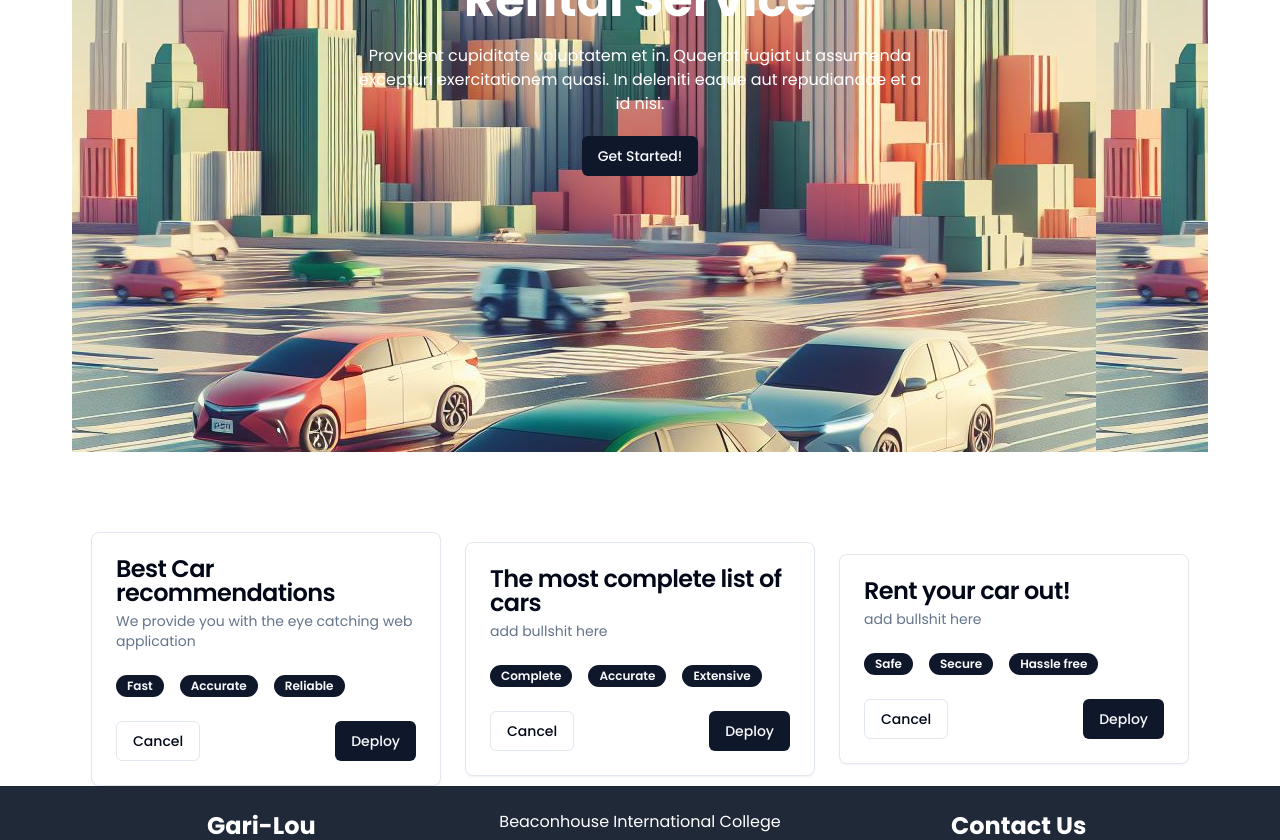
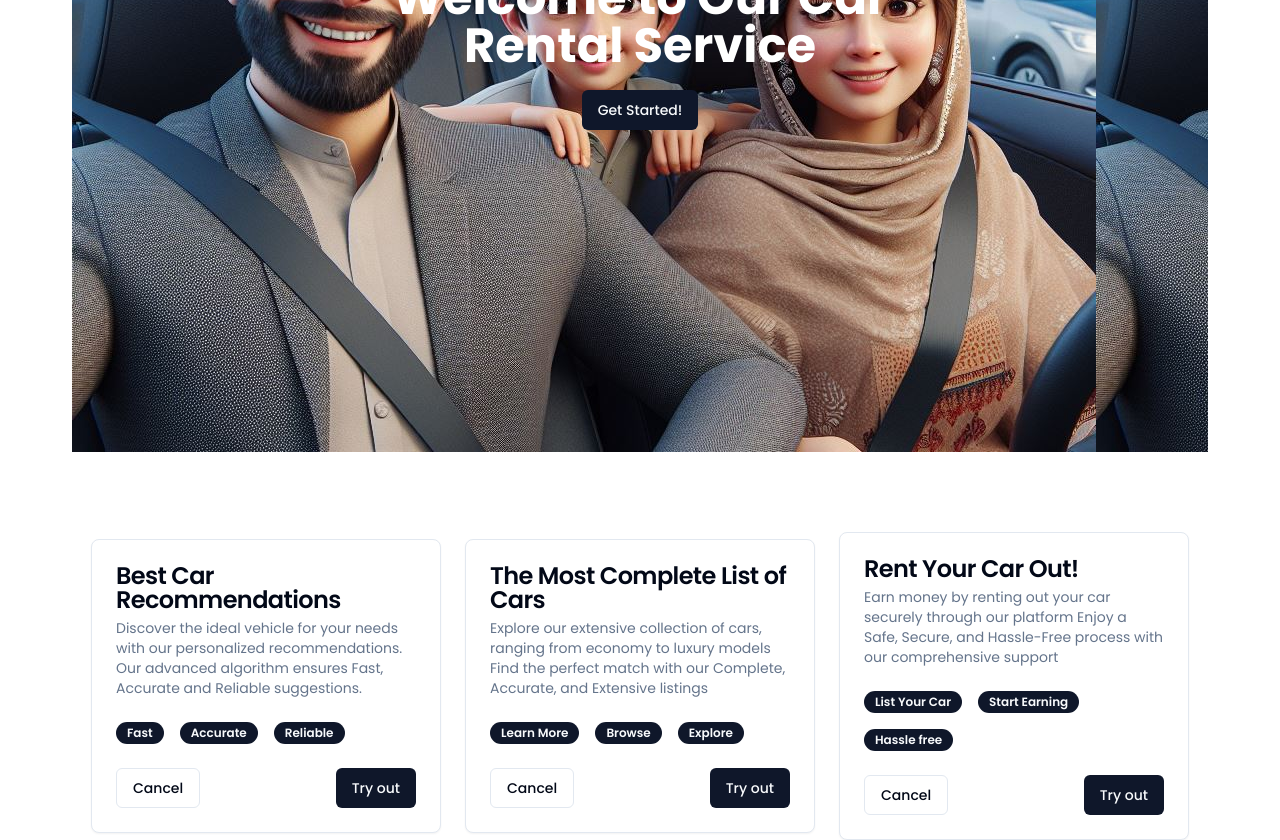
Before and after one commit to Abdullah-1904/gari-lou, a Next.js app: page / in a window 1280 px wide. Shown: the part 420-1260 px from the top of the page. Built offline with nearby package versions, Linux system fonts and the light colour scheme; no server answers.

Commit message:
More appealing

```diff
--- a/components/Hero.tsx
+++ b/components/Hero.tsx
@@ -1,13 +1,22 @@
-import React from "react";
+import React, { useEffect, useState } from "react";
 import { Button } from "./ui/button";
+import Link from "next/link";
+const images = ["/hero2.jpg", "/hero3.jpg", "/hero4.jpg", "/hero6.jpg"]; // Replace with your image paths
 
 export const Hero = () => {
+  const [currentImageIndex, setCurrentImageIndex] = useState(0);
+
+  useEffect(() => {
+    const intervalId = setInterval(() => {
+      setCurrentImageIndex((prevIndex) => (prevIndex + 1) % images.length);
+    }, 3000); // Switches image every 3 seconds
+
+    return () => clearInterval(intervalId); // Clean up the interval on unmount
+  }, []);
   return (
     <div
       className="hero min-h-screen flex items-center justify-center"
-      style={{
-        backgroundImage: "url(/hero_bg.jpeg)",
-      }}
+      style={{ backgroundImage: `url(${images[currentImageIndex]})` }}
     >
       {/* <div className=" bg-opacity-60"></div> */}
       <div className=" text-center text-neutral-content">
@@ -15,12 +24,14 @@ export const Hero = () => {
           <h1 className="mb-5 text-5xl font-bold text-white ">
             Welcome to Our Car Rental Service
           </h1>
-          <p className="mb-5" style={{ color: "white" }}>
+          {/* <p className="mb-5" style={{ color: "white" }}>
             Provident cupiditate voluptatem et in. Quaerat fugiat ut assumenda
             excepturi exercitationem quasi. In deleniti eaque aut repudiandae et
             a id nisi.
-          </p>
-          <Button>Get Started!</Button>
+          </p> */}
+          <Button>
+            <Link href="/howtobook"> Get Started!</Link>
+          </Button>
         </div>
       </div>
     </div>
--- a/components/navbar.tsx
+++ b/components/navbar.tsx
@@ -29,11 +29,11 @@ const Navbar = () => {
       {!sessionId && (
         <div className="flex items-center justify-start gap-4">
           <div className="px-4">
-            <Link href="https://8c0061-06.myshopify.com/">Buy now</Link>
+            <Link href="/">Homepage</Link>
           </div>
+          <Link href="https://8c0061-06.myshopify.com/">Buy now</Link>
           <Link href="/howtobook">Guide</Link>
           <Link href="/about">About</Link>
-          <Link href="/booking_portal"></Link>
         </div>
       )}
       <div className="flex justify-end flex-grow items-center">
--- a/components/offerings.tsx
+++ b/components/offerings.tsx
@@ -12,25 +12,29 @@ import {
   CardTitle,
 } from "./ui/card";
 import { Badge } from "./ui/badge";
+import Link from "next/link";
 
 const cards = [
   {
-    image: CarRecommendations,
-    cardTitle: "Best Car recommendations",
-    description: "We provide you with the eye catching web application",
+    image: "CarRecommendations",
+    cardTitle: "Best Car Recommendations",
+    description:
+      "Discover the ideal vehicle for your needs with our personalized recommendations.\nOur advanced algorithm ensures Fast, Accurate and Reliable suggestions.",
     tags: ["Fast", "Accurate", "Reliable"],
   },
   {
     image: CarListing,
-    cardTitle: "The most complete list of cars",
-    description: "add bullshit here",
-    tags: ["Complete", "Accurate", "Extensive"],
+    cardTitle: "The Most Complete List of Cars",
+    description:
+      "Explore our extensive collection of cars, ranging from economy to luxury models \n Find the perfect match with our Complete, Accurate, and Extensive listings",
+    tags: ["Learn More", "Browse", "Explore"],
   },
   {
     image: CarRent,
-    cardTitle: "Rent your car out!",
-    description: "add bullshit here",
-    tags: ["Safe", "Secure", "Hassle free"],
+    cardTitle: "Rent Your Car Out!",
+    description:
+      "Earn money by renting out your car securely through our platform \n Enjoy a Safe, Secure, and Hassle-Free process with our comprehensive support",
+    tags: ["List Your Car", "Start Earning", "Hassle free"],
   },
 ];
 
@@ -52,7 +56,9 @@ const Offerings = () => {
           </CardContent>
           <CardFooter className="flex justify-between">
             <Button variant="outline">Cancel</Button>
-            <Button>Deploy</Button>
+            <Button>
+              <Link href="/dashboard">Try out</Link>
+            </Button>
           </CardFooter>
         </Card>
       ))}
```
Also changed, not shown: app/(unauth)/howtobook/page.tsx (+0 -64 lines).
